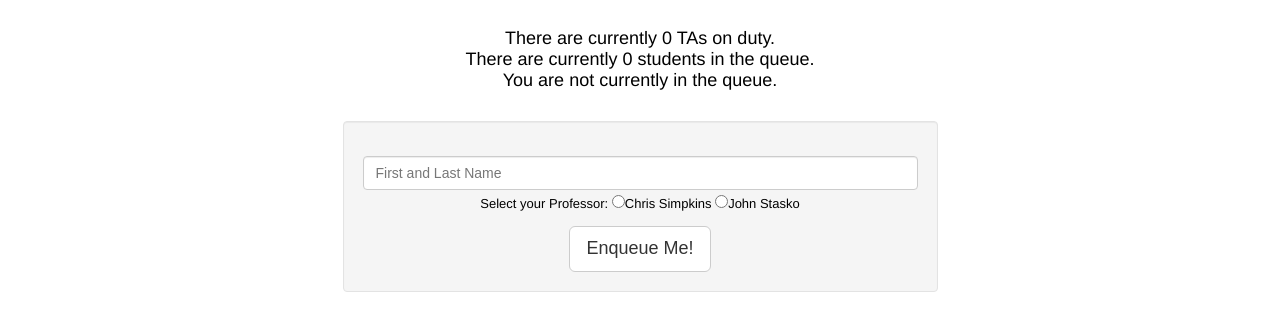
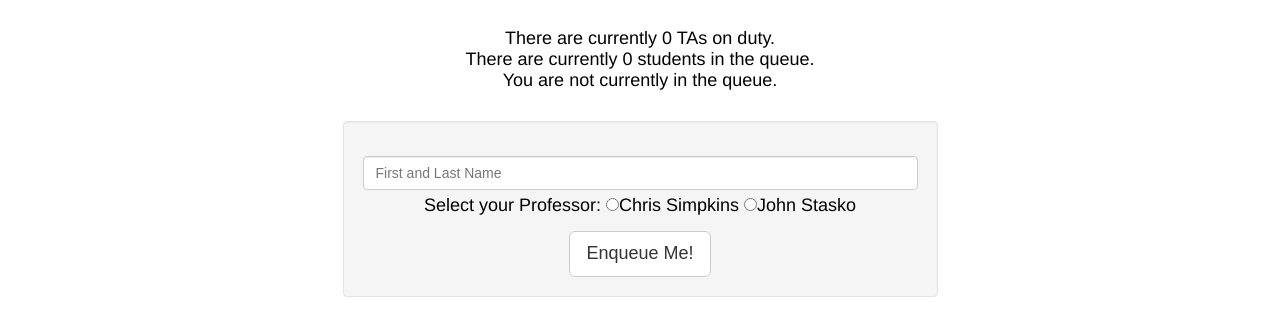
Before and after one commit to Mebibyte/CS1331Hours, a website: page index.html in a window 1280 px wide. Shown: the part 126-462 px from the top of the page. Drawn offline with nearby package versions, Linux system fonts and the light colour scheme; no server answers.

Commit message:
Make Select a Professor text bigger

```diff
--- a/index.html
+++ b/index.html
@@ -30,7 +30,7 @@
               <div class="form-group">
                 <input id="name" class="form-control" autocomplete="off" placeholder="First and Last Name" />
               </div>
-              <div class="form-group">
+              <div class="form-group jumbotron2">
                 Select your Professor:
                 <input type="radio" name="professor" value="chris">Chris Simpkins
                 <input type="radio" name="professor" value="john">John Stasko
```
